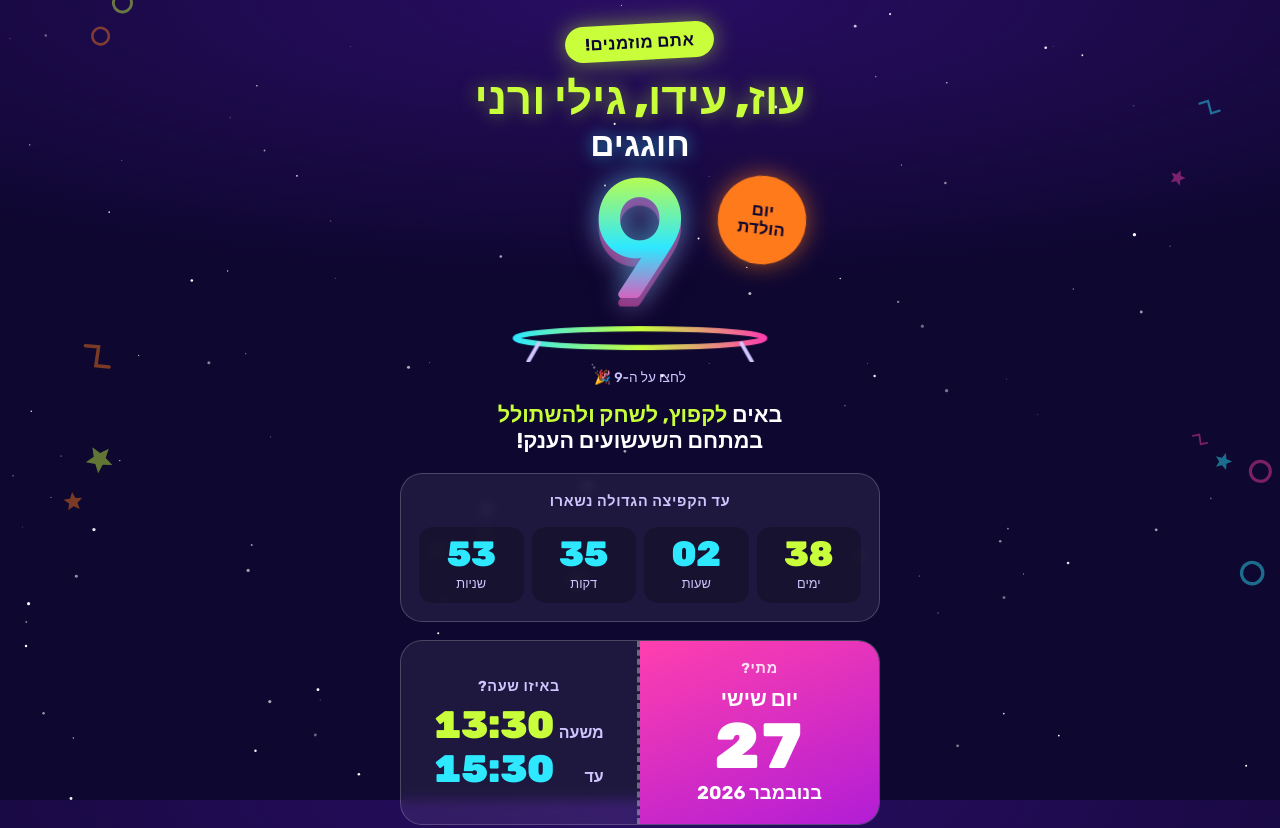
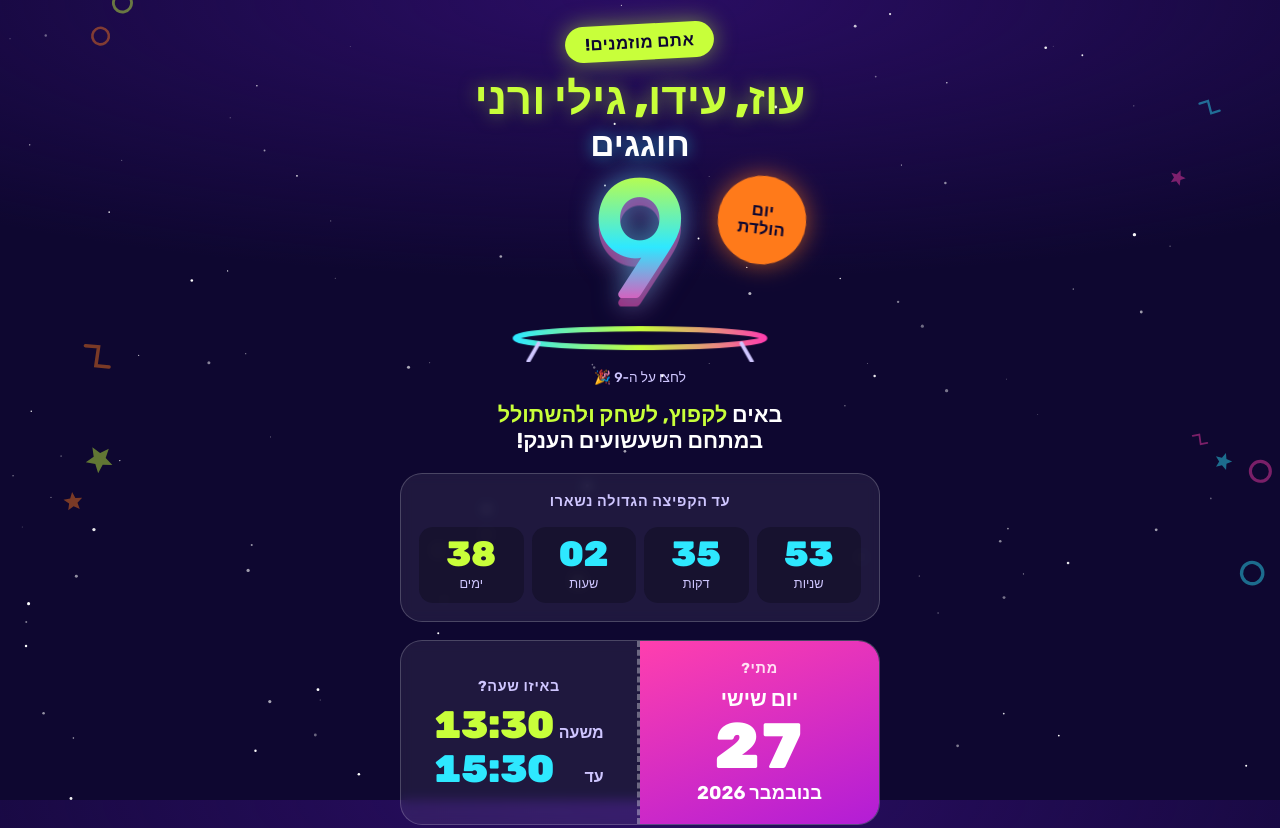
Before and after one commit to OrenY14/orenyonash.com, a plain HTML site: page invite.html in a window 1280 px wide. Shown: the top 828 px of the page. Drawn offline with Linux system fonts and the light colour scheme; a web font is replaced by a local one.

Commit message:
Countdown order: days on the left
Co-Authored-By: Claude Opus 5.5 <noreply@anthropic.com>

```diff
--- a/invite.html
+++ b/invite.html
@@ -119,7 +119,7 @@ h1 { margin: 10px 0 0; line-height: 1.05; font-weight: 900; }
 .label { font-size: .9rem; font-weight: 700; letter-spacing: .05em; color: var(--ink-soft); margin: 0; }
 
 /* Countdown */
-.count { display: grid; grid-template-columns: repeat(4, 1fr); gap: 8px; direction: rtl; }
+.count { display: grid; grid-template-columns: repeat(4, 1fr); gap: 8px; direction: ltr; }
 .unit { display: flex; flex-direction: column; align-items: center; gap: 2px; padding: 10px 2px; border-radius: 14px; background: rgba(0,0,0,.25); min-width: 0; }
 .unit b { font-size: clamp(1.6rem, 8vw, 2.2rem); font-weight: 900; line-height: 1; font-variant-numeric: tabular-nums; color: var(--cyan); }
 .unit:first-child b { color: var(--lime); }
```
